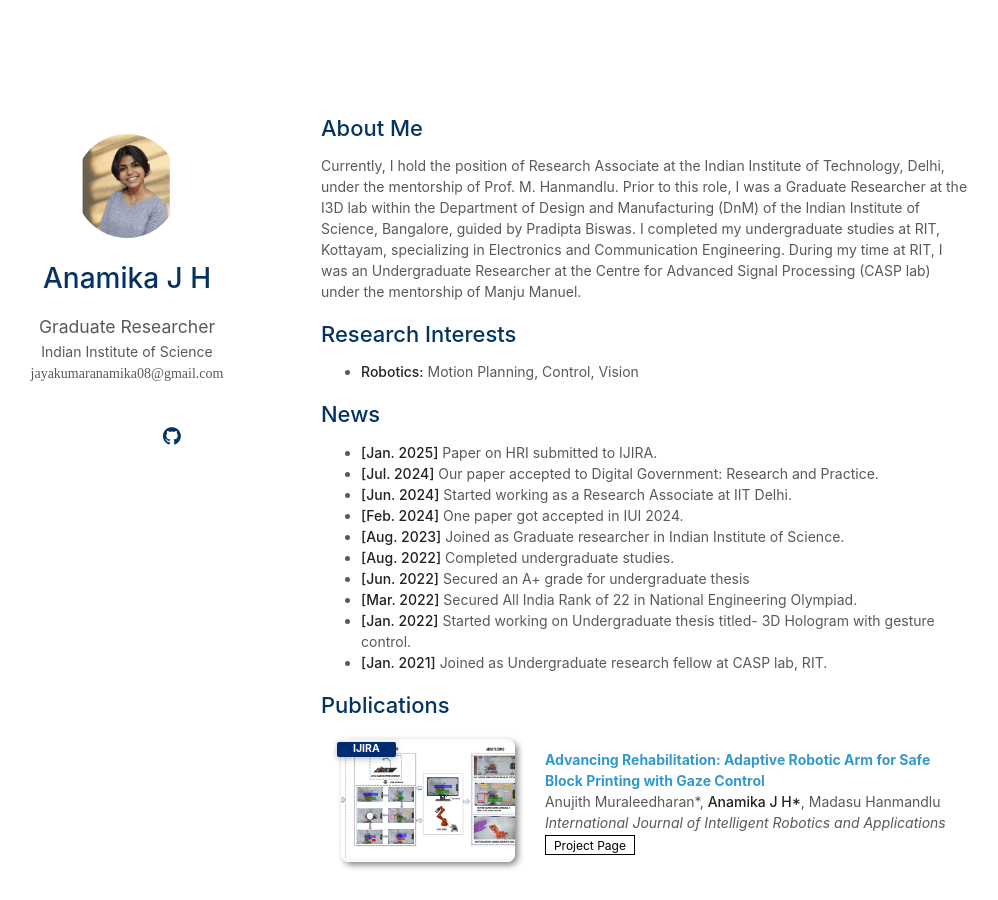
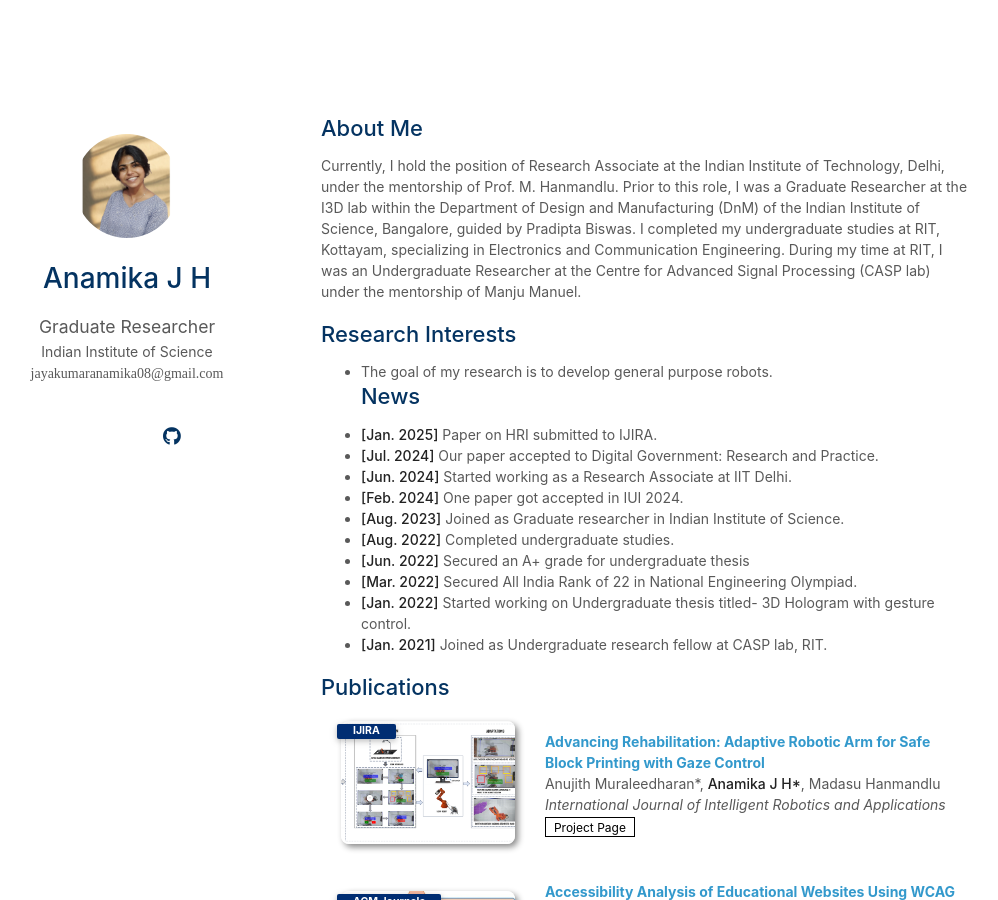
Before and after one commit to Anamika-JH/Anamika-JH.github.io, a Jekyll site: the page built from index.md, in a window 1280 px wide and 900 px high. Shown: the whole window, without its empty margins (149-1147 px from the left). Built offline with Jekyll 4.4.1, drawn with Linux system fonts in a browser that asks for light colours; nearby versions of some CDN libraries; a style sheet for code colours, icons or effects is not loaded; our own code applies the rules of GitHub Pages for plain Markdown files.

Commit message:
Update index.md

```diff
--- a/index.md
+++ b/index.md
@@ -8,8 +8,7 @@ Currently, I hold the position of Research Associate at the Indian Institute of
 
 ## Research Interests
 
-- **Robotics:** Motion Planning, Control, Vision
-
+- The goal of my research is to develop general purpose robots.
 ## News
 
 - **[Jan. 2025]** Paper on HRI submitted to IJIRA.
```
